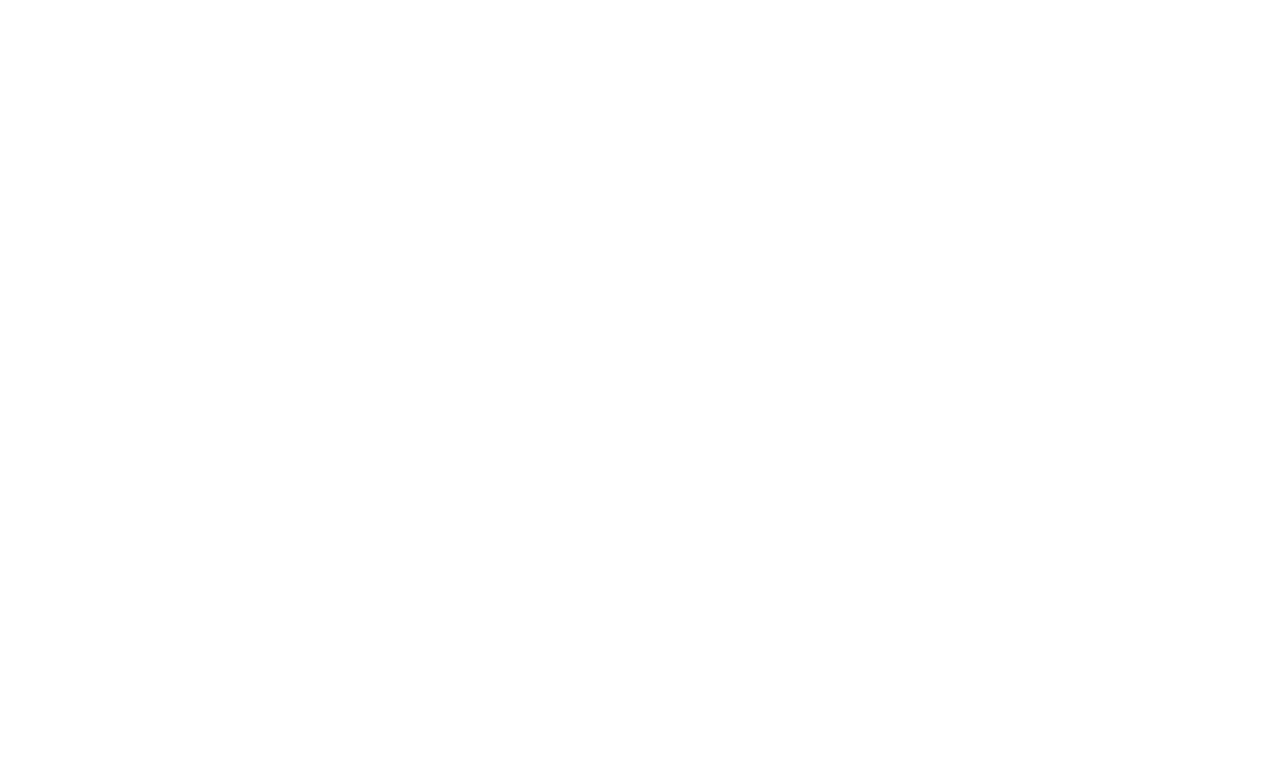
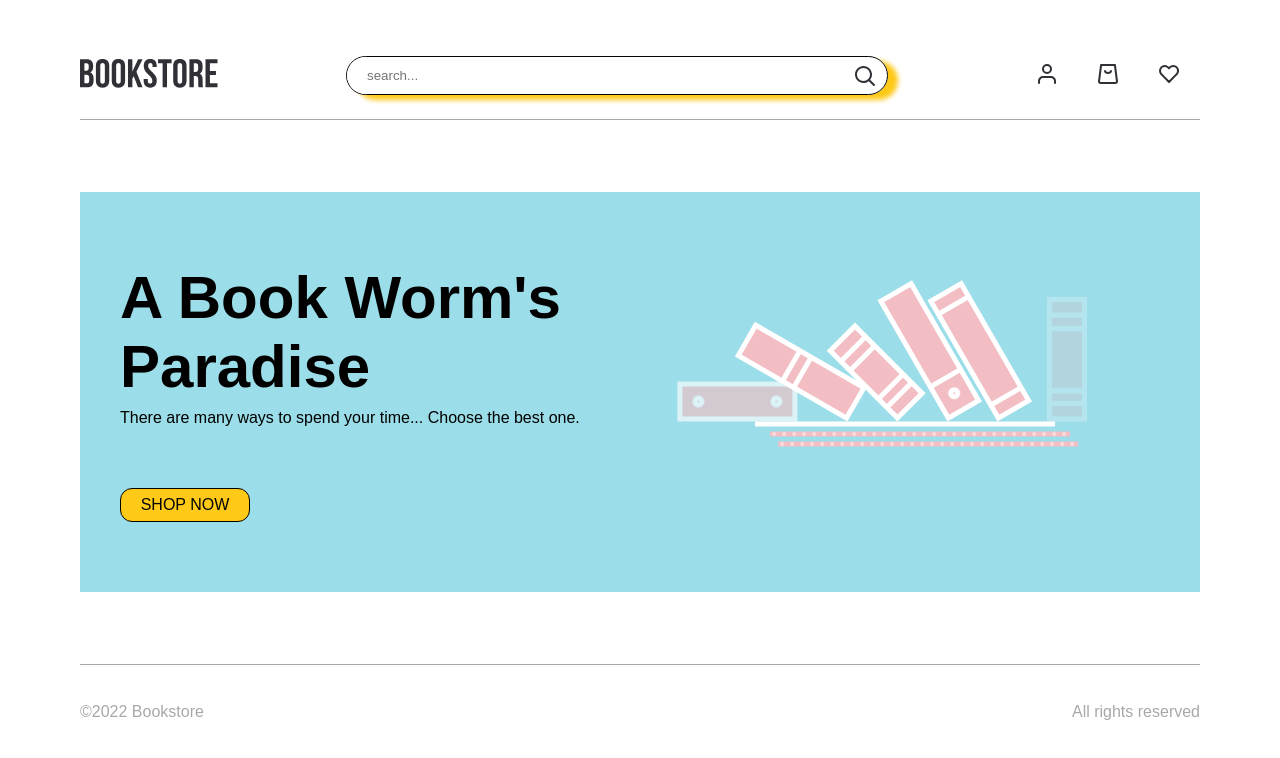
Before and after one commit to Aliaksandra-Leanovich/react-bookstore, a React (Create React App) app: page / in a window 1280 px wide. Before the commit this address had no page. Shown: the top 758 px of the page. Built offline with nearby package versions, Linux system fonts and the light colour scheme.

Commit message:
feat(routes): change path

```diff
--- a/src/routes/routes.ts
+++ b/src/routes/routes.ts
@@ -1,12 +1,12 @@
 export enum routes {
-  HOME = "/react-bookstore",
-  CART = "/react-bookstore/cart",
-  NEWBOOKS = "/react-bookstore/newbooks",
-  BOOKDETAILS = "/react-bookstore/books/:id",
-  FAVORITES = "/react-bookstore/favorites",
-  ACCOUNT = "/react-bookstore/account",
-  SEARCH = "/react-bookstore/search/:title/:page",
-  SIGNIN = "/react-bookstore/sign-in",
-  SIGNUP = "/react-bookstore/sign-up",
+  HOME = "/",
+  CART = "/cart",
+  NEWBOOKS = "/newbooks",
+  BOOKDETAILS = "/books/:id",
+  FAVORITES = "/favorites",
+  ACCOUNT = "/account",
+  SEARCH = "/search/:title/:page",
+  SIGNIN = "/sign-in",
+  SIGNUP = "/sign-up",
   NOT_FOUND = "*",
 }
```
